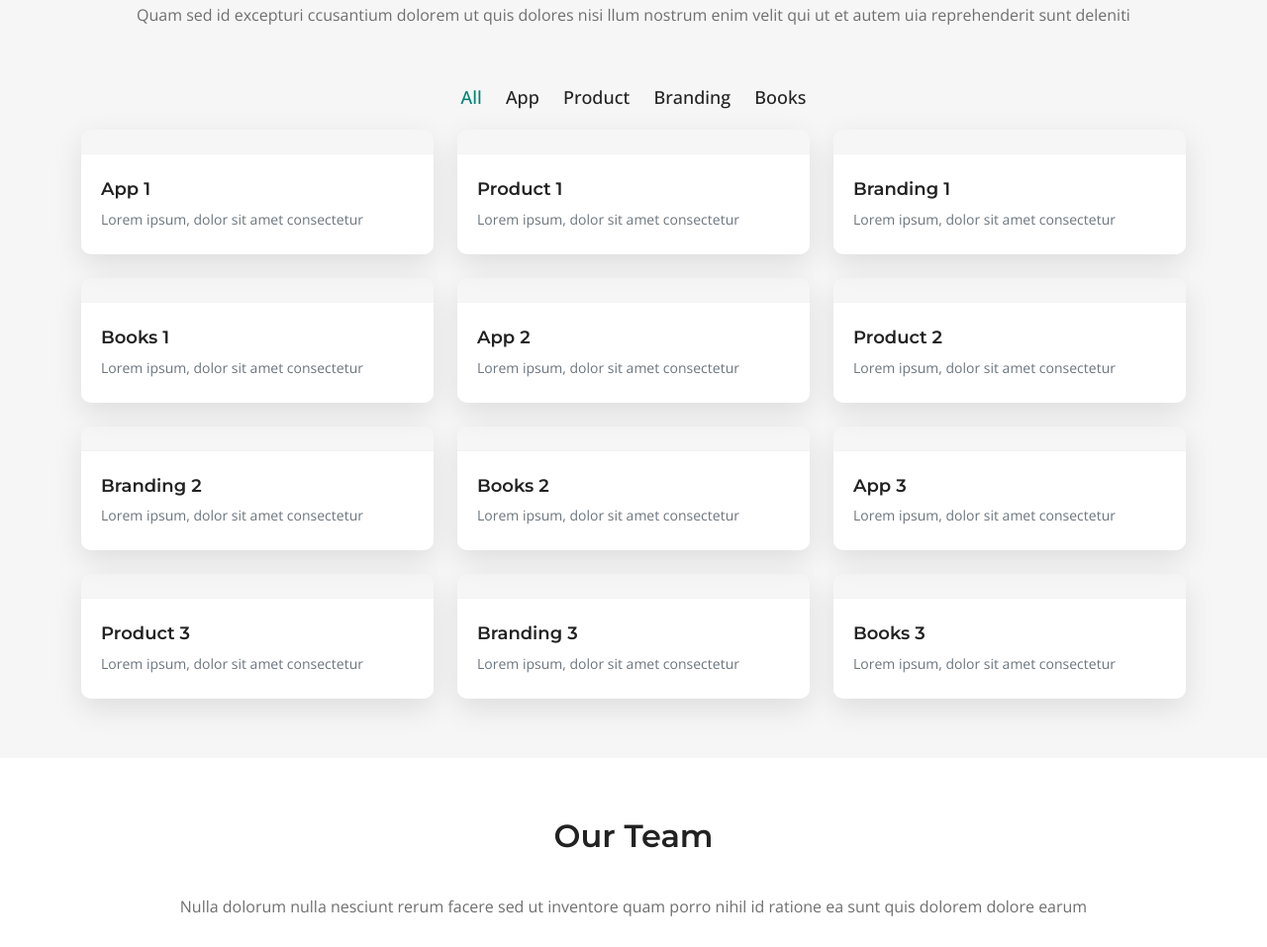
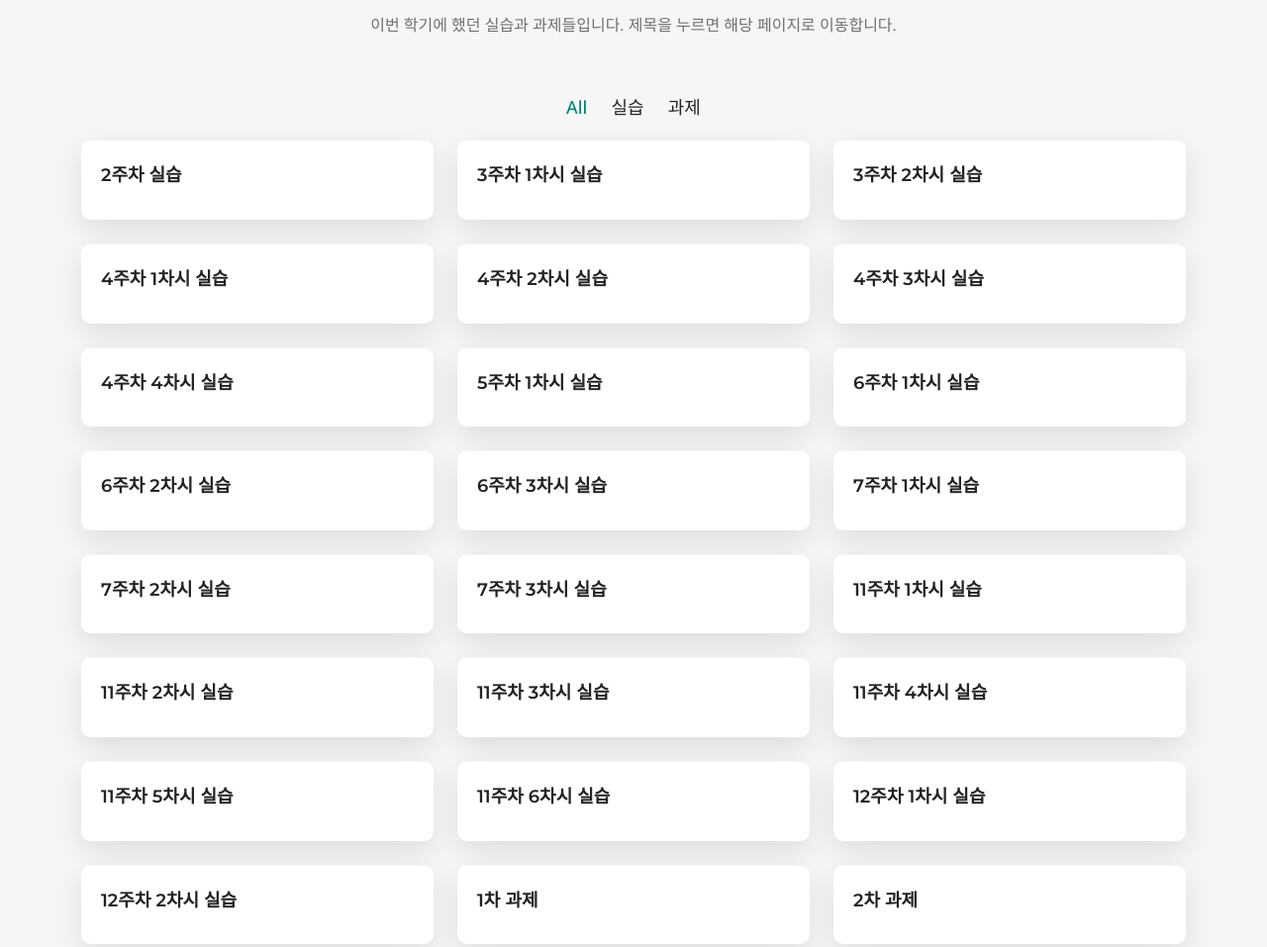
Before and after one commit to 20210861/home, a plain HTML site: page index.html in a window 1280 px wide. Shown: the part 3261-4218 px from the top of the page at 99% size. Drawn offline with nearby package versions, Linux system fonts and the light colour scheme; files whose address does not match are found by name.

Commit message:
포트폴리오 메뉴 부분 commit (6)

```diff
--- a/index.html
+++ b/index.html
@@ -225,7 +225,6 @@
 
         <div class="section-header">
           <h2>취미 더 들여다 보기</h2>
-          <p>제 취미에 대해 더 자세히 들여다 보시죠!</p>
         </div>
 
         <div class="slides-3 swiper" data-aos="fade-up" data-aos-delay="100">
@@ -235,18 +234,15 @@
               <div class="testimonial-wrap">
                 <div class="testimonial-item">
                   <div class="d-flex align-items-center">
-                    <img src="assets/img/testimonials/testimonials-1.jpg" class="testimonial-img flex-shrink-0" alt="">
+                    <img src="Impact/assets/img/lp.JPG" class="testimonial-img flex-shrink-0" alt="">
                     <div>
-                      <h3>Saul Goodman</h3>
-                      <h4>Ceo &amp; Founder</h4>
-                      <div class="stars">
-                        <i class="bi bi-star-fill"></i><i class="bi bi-star-fill"></i><i class="bi bi-star-fill"></i><i class="bi bi-star-fill"></i><i class="bi bi-star-fill"></i>
-                      </div>
+                      <h3>LP 수집하기</h3>
+                      <h4>혼네 한정판 보라 lp 수집</h4>
                     </div>
                   </div>
                   <p>
                     <i class="bi bi-quote quote-icon-left"></i>
-                    Proin iaculis purus consequat sem cure digni ssim donec porttitora entum suscipit rhoncus. Accusantium quam, ultricies eget id, aliquam eget nibh et. Maecen aliquam, risus at semper.
+                    정말 구하기 어려웠고 정말 가지고 싶었던 혼네의 free love LP를 직구로 얻었던 행복한 기억!
                     <i class="bi bi-quote quote-icon-right"></i>
                   </p>
                 </div>
@@ -257,18 +253,15 @@
               <div class="testimonial-wrap">
                 <div class="testimonial-item">
                   <div class="d-flex align-items-center">
-                    <img src="assets/img/testimonials/testimonials-2.jpg" class="testimonial-img flex-shrink-0" alt="">
+                    <img src="Impact/assets/img/book2.JPG" class="testimonial-img flex-shrink-0" alt="">
                     <div>
-                      <h3>Sara Wilsson</h3>
-                      <h4>Designer</h4>
-                      <div class="stars">
-                        <i class="bi bi-star-fill"></i><i class="bi bi-star-fill"></i><i class="bi bi-star-fill"></i><i class="bi bi-star-fill"></i><i class="bi bi-star-fill"></i>
-                      </div>
+                      <h3>책 읽고 필사하기</h3>
+                      <h4>좋아하는 책의 좋아하는 구절</h4>
                     </div>
                   </div>
                   <p>
                     <i class="bi bi-quote quote-icon-left"></i>
-                    Export tempor illum tamen malis malis eram quae irure esse labore quem cillum quid cillum eram malis quorum velit fore eram velit sunt aliqua noster fugiat irure amet legam anim culpa.
+                    정상이라고 착각하는 것들에 억지로 하나를 맞췄다가 너를 영영 잃을 것 같았어. 그럴 바에야 그냥 너는 너 자체로 살아가는 게 더 맞겠다 싶었어. 배꼽이 없으면 어때. 틀린 것도 아닌데. 결국 너는 너야. 끝까지 무엇이라고 굳이 규정하지 않아도 돼.
                     <i class="bi bi-quote quote-icon-right"></i>
                   </p>
                 </div>
@@ -279,18 +272,15 @@
               <div class="testimonial-wrap">
                 <div class="testimonial-item">
                   <div class="d-flex align-items-center">
-                    <img src="assets/img/testimonials/testimonials-3.jpg" class="testimonial-img flex-shrink-0" alt="">
+                    <img src="Impact/assets/img/walk.jpg" class="testimonial-img flex-shrink-0" alt="">
                     <div>
-                      <h3>Jena Karlis</h3>
-                      <h4>Store Owner</h4>
-                      <div class="stars">
-                        <i class="bi bi-star-fill"></i><i class="bi bi-star-fill"></i><i class="bi bi-star-fill"></i><i class="bi bi-star-fill"></i><i class="bi bi-star-fill"></i>
-                      </div>
+                      <h3>산책하기</h3>
+                      <h4>경의선 숲길</h4>
                     </div>
                   </div>
                   <p>
                     <i class="bi bi-quote quote-icon-left"></i>
-                    Enim nisi quem export duis labore cillum quae magna enim sint quorum nulla quem veniam duis minim tempor labore quem eram duis noster aute amet eram fore quis sint minim.
+                    푸릇푸릇한 나무들이 주는 생명력이 정말 좋았던 봄의 순간!
                     <i class="bi bi-quote quote-icon-right"></i>
                   </p>
                 </div>
@@ -301,18 +291,15 @@
               <div class="testimonial-wrap">
                 <div class="testimonial-item">
                   <div class="d-flex align-items-center">
-                    <img src="assets/img/testimonials/testimonials-4.jpg" class="testimonial-img flex-shrink-0" alt="">
+                    <img src="Impact/assets/img/yosigo.jpg" class="testimonial-img flex-shrink-0" alt="">
                     <div>
-                      <h3>Matt Brandon</h3>
-                      <h4>Freelancer</h4>
-                      <div class="stars">
-                        <i class="bi bi-star-fill"></i><i class="bi bi-star-fill"></i><i class="bi bi-star-fill"></i><i class="bi bi-star-fill"></i><i class="bi bi-star-fill"></i>
-                      </div>
+                      <h3>전시회 관람하기</h3>
+                      <h4>요시고 사진전</h4>
                     </div>
                   </div>
                   <p>
                     <i class="bi bi-quote quote-icon-left"></i>
-                    Fugiat enim eram quae cillum dolore dolor amet nulla culpa multos export minim fugiat minim velit minim dolor enim duis veniam ipsum anim magna sunt elit fore quem dolore.
+                    여름이 아니었지만 사진전의 사진만으로 이미 완연한 여름의 순간에 초대된 것 같았던 기억!
                     <i class="bi bi-quote quote-icon-right"></i>
                   </p>
                 </div>
@@ -323,18 +310,15 @@
               <div class="testimonial-wrap">
                 <div class="testimonial-item">
                   <div class="d-flex align-items-center">
-                    <img src="assets/img/testimonials/testimonials-5.jpg" class="testimonial-img flex-shrink-0" alt="">
+                    <img src="Impact/assets/img/val.JPG" class="testimonial-img flex-shrink-0" alt="">
                     <div>
-                      <h3>John Larson</h3>
-                      <h4>Entrepreneur</h4>
-                      <div class="stars">
-                        <i class="bi bi-star-fill"></i><i class="bi bi-star-fill"></i><i class="bi bi-star-fill"></i><i class="bi bi-star-fill"></i><i class="bi bi-star-fill"></i>
-                      </div>
+                      <h3>게임하기</h3>
+                      <h4>발로란트</h4>
                     </div>
                   </div>
                   <p>
                     <i class="bi bi-quote quote-icon-left"></i>
-                    Quis quorum aliqua sint quem legam fore sunt eram irure aliqua veniam tempor noster veniam enim culpa labore duis sunt culpa nulla illum cillum fugiat legam esse veniam culpa fore.
+                    저번 시즌에 열심히 게임을 해서 게임 티어를 실버 3까지 올렸었다. (티어 = 게임에서의 학점 같은 개념)
                     <i class="bi bi-quote quote-icon-right"></i>
                   </p>
                 </div>
@@ -354,7 +338,7 @@
 
         <div class="section-header">
           <h2>Portfolio</h2>
-          <p>Quam sed id excepturi ccusantium dolorem ut quis dolores nisi llum nostrum enim velit qui ut et autem uia reprehenderit sunt deleniti</p>
+          <p>이번 학기에 했던 실습과 과제들입니다. 제목을 누르면 해당 페이지로 이동합니다.</p>
         </div>
 
         <div class="portfolio-isotope" data-portfolio-filter="*" data-portfolio-layout="masonry" data-portfolio-sort="original-order" data-aos="fade-up" data-aos-delay="100">
@@ -362,10 +346,8 @@
           <div>
             <ul class="portfolio-flters">
               <li data-filter="*" class="filter-active">All</li>
-              <li data-filter=".filter-app">App</li>
-              <li data-filter=".filter-product">Product</li>
-              <li data-filter=".filter-branding">Branding</li>
-              <li data-filter=".filter-books">Books</li>
+              <li data-filter=".filter-app">실습</li>
+              <li data-filter=".filter-product">과제</li>
             </ul><!-- End Portfolio Filters -->
           </div>
 
@@ -373,128 +355,214 @@
 
             <div class="col-xl-4 col-md-6 portfolio-item filter-app">
               <div class="portfolio-wrap">
-                <a href="assets/img/portfolio/app-1.jpg" data-gallery="portfolio-gallery-app" class="glightbox"><img src="assets/img/portfolio/app-1.jpg" class="img-fluid" alt=""></a>
                 <div class="portfolio-info">
-                  <h4><a href="portfolio-details.html" title="More Details">App 1</a></h4>
-                  <p>Lorem ipsum, dolor sit amet consectetur</p>
+                  <h4><a href="https://20210861.github.io/home/lab/week2_1" title="More Details">2주차 실습</a></h4>
+                </div>
+              </div>
+            </div><!-- End Portfolio Item -->
+
+            <div class="col-xl-4 col-md-6 portfolio-item filter-app">
+              <div class="portfolio-wrap">
+                <div class="portfolio-info">
+                  <h4><a href="https://20210861.github.io/home/lab/week3_1" title="More Details">3주차 1차시 실습</a></h4>
+                </div>
+              </div>
+            </div><!-- End Portfolio Item -->
+
+            <div class="col-xl-4 col-md-6 portfolio-item filter-app">
+              <div class="portfolio-wrap">
+                <div class="portfolio-info">
+                  <h4><a href="https://20210861.github.io/home/lab/week3_2" title="More Details">3주차 2차시 실습</a></h4>
+                </div>
+              </div>
+            </div><!-- End Portfolio Item -->
+
+            <div class="col-xl-4 col-md-6 portfolio-item filter-app">
+              <div class="portfolio-wrap">
+                <div class="portfolio-info">
+                  <h4><a href="https://20210861.github.io/home/lab/week4_1" title="More Details">4주차 1차시 실습</a></h4>
+                </div>
+              </div>
+            </div><!-- End Portfolio Item -->
+
+            <div class="col-xl-4 col-md-6 portfolio-item filter-app">
+              <div class="portfolio-wrap">
+                <div class="portfolio-info">
+                  <h4><a href="https://20210861.github.io/home/lab/week4_2" title="More Details">4주차 2차시 실습</a></h4>
+                </div>
+              </div>
+            </div><!-- End Portfolio Item -->
+
+            <div class="col-xl-4 col-md-6 portfolio-item filter-app">
+              <div class="portfolio-wrap">
+                <div class="portfolio-info">
+                  <h4><a href="https://20210861.github.io/home/lab/week4_3" title="More Details">4주차 3차시 실습</a></h4>
+                </div>
+              </div>
+            </div><!-- End Portfolio Item -->
+
+            <div class="col-xl-4 col-md-6 portfolio-item filter-app">
+              <div class="portfolio-wrap">
+                <div class="portfolio-info">
+                  <h4><a href="https://20210861.github.io/home/lab/week4_4" title="More Details">4주차 4차시 실습</a></h4>
+                </div>
+              </div>
+            </div><!-- End Portfolio Item -->
+
+            <div class="col-xl-4 col-md-6 portfolio-item filter-app">
+              <div class="portfolio-wrap">
+                <div class="portfolio-info">
+                  <h4><a href="https://20210861.github.io/home/lab/week5_1" title="More Details">5주차 1차시 실습</a></h4>
+                </div>
+              </div>
+            </div><!-- End Portfolio Item -->
+
+            <div class="col-xl-4 col-md-6 portfolio-item filter-app">
+              <div class="portfolio-wrap">
+                <div class="portfolio-info">
+                  <h4><a href="https://20210861.github.io/home/lab/week6_1" title="More Details">6주차 1차시 실습</a></h4>
+                </div>
+              </div>
+            </div><!-- End Portfolio Item -->
+
+            <div class="col-xl-4 col-md-6 portfolio-item filter-app">
+              <div class="portfolio-wrap">
+                <div class="portfolio-info">
+                  <h4><a href="https://20210861.github.io/home/lab/week6_2" title="More Details">6주차 2차시 실습</a></h4>
+                </div>
+              </div>
+            </div><!-- End Portfolio Item -->
+
+            <div class="col-xl-4 col-md-6 portfolio-item filter-app">
+              <div class="portfolio-wrap">
+                <div class="portfolio-info">
+                  <h4><a href="https://20210861.github.io/home/lab/week6_3" title="More Details">6주차 3차시 실습</a></h4>
+                </div>
+              </div>
+            </div><!-- End Portfolio Item -->
+
+            <div class="col-xl-4 col-md-6 portfolio-item filter-app">
+              <div class="portfolio-wrap">
+                <div class="portfolio-info">
+                  <h4><a href="https://20210861.github.io/home/lab/week7_1" title="More Details">7주차 1차시 실습</a></h4>
+                </div>
+              </div>
+            </div><!-- End Portfolio Item -->
+
+            <div class="col-xl-4 col-md-6 portfolio-item filter-app">
+              <div class="portfolio-wrap">
+                <div class="portfolio-info">
+                  <h4><a href="https://20210861.github.io/home/lab/week7_2" title="More Details">7주차 2차시 실습</a></h4>
+                </div>
+              </div>
+            </div><!-- End Portfolio Item -->
+
+            <div class="col-xl-4 col-md-6 portfolio-item filter-app">
+              <div class="portfolio-wrap">
+                <div class="portfolio-info">
+                  <h4><a href="https://20210861.github.io/home/lab/week7_3" title="More Details">7주차 3차시 실습</a></h4>
+                </div>
+              </div>
+            </div><!-- End Portfolio Item -->
+
+            <div class="col-xl-4 col-md-6 portfolio-item filter-app">
+              <div class="portfolio-wrap">
+                <div class="portfolio-info">
+                  <h4><a href="https://20210861.github.io/home/lab/week11_1" title="More Details">11주차 1차시 실습</a></h4>
+                </div>
+              </div>
+            </div><!-- End Portfolio Item -->
+
+            <div class="col-xl-4 col-md-6 portfolio-item filter-app">
+              <div class="portfolio-wrap">
+                <div class="portfolio-info">
+                  <h4><a href="https://20210861.github.io/home/lab/week11_2" title="More Details">11주차 2차시 실습</a></h4>
+                </div>
+              </div>
+            </div><!-- End Portfolio Item -->
+
+            <div class="col-xl-4 col-md-6 portfolio-item filter-app">
+              <div class="portfolio-wrap">
+                <div class="portfolio-info">
+                  <h4><a href="https://20210861.github.io/home/lab/week11_3" title="More Details">11주차 3차시 실습</a></h4>
+                </div>
+              </div>
+            </div><!-- End Portfolio Item -->
+
+            <div class="col-xl-4 col-md-6 portfolio-item filter-app">
+              <div class="portfolio-wrap">
+                <div class="portfolio-info">
+                  <h4><a href="https://20210861.github.io/home/lab/week11_4" title="More Details">11주차 4차시 실습</a></h4>
+                </div>
+              </div>
+            </div><!-- End Portfolio Item -->
+
+            <div class="col-xl-4 col-md-6 portfolio-item filter-app">
+              <div class="portfolio-wrap">
+                <div class="portfolio-info">
+                  <h4><a href="https://20210861.github.io/home/lab/wee11_5" title="More Details">11주차 5차시 실습</a></h4>
+                </div>
+              </div>
+            </div><!-- End Portfolio Item -->
+
+            <div class="col-xl-4 col-md-6 portfolio-item filter-app">
+              <div class="portfolio-wrap">
+                <div class="portfolio-info">
+                  <h4><a href="https://20210861.github.io/home/lab/week11_6" title="More Details">11주차 6차시 실습</a></h4>
+                </div>
+              </div>
+            </div><!-- End Portfolio Item -->
+
+            <div class="col-xl-4 col-md-6 portfolio-item filter-app">
+              <div class="portfolio-wrap">
+                <div class="portfolio-info">
+                  <h4><a href="https://20210861.github.io/home/lab/week12_1" title="More Details">12주차 1차시 실습</a></h4>
+                </div>
+              </div>
+            </div><!-- End Portfolio Item -->
+
+            <div class="col-xl-4 col-md-6 portfolio-item filter-app">
+              <div class="portfolio-wrap">
+                <div class="portfolio-info">
+                  <h4><a href="https://20210861.github.io/home/lab/week12_2" title="More Details">12주차 2차시 실습</a></h4>
                 </div>
               </div>
             </div><!-- End Portfolio Item -->
 
             <div class="col-xl-4 col-md-6 portfolio-item filter-product">
               <div class="portfolio-wrap">
-                <a href="assets/img/portfolio/product-1.jpg" data-gallery="portfolio-gallery-app" class="glightbox"><img src="assets/img/portfolio/product-1.jpg" class="img-fluid" alt=""></a>
                 <div class="portfolio-info">
-                  <h4><a href="portfolio-details.html" title="More Details">Product 1</a></h4>
-                  <p>Lorem ipsum, dolor sit amet consectetur</p>
-                </div>
-              </div>
-            </div><!-- End Portfolio Item -->
-
-            <div class="col-xl-4 col-md-6 portfolio-item filter-branding">
-              <div class="portfolio-wrap">
-                <a href="assets/img/portfolio/branding-1.jpg" data-gallery="portfolio-gallery-app" class="glightbox"><img src="assets/img/portfolio/branding-1.jpg" class="img-fluid" alt=""></a>
-                <div class="portfolio-info">
-                  <h4><a href="portfolio-details.html" title="More Details">Branding 1</a></h4>
-                  <p>Lorem ipsum, dolor sit amet consectetur</p>
-                </div>
-              </div>
-            </div><!-- End Portfolio Item -->
-
-            <div class="col-xl-4 col-md-6 portfolio-item filter-books">
-              <div class="portfolio-wrap">
-                <a href="assets/img/portfolio/books-1.jpg" data-gallery="portfolio-gallery-app" class="glightbox"><img src="assets/img/portfolio/books-1.jpg" class="img-fluid" alt=""></a>
-                <div class="portfolio-info">
-                  <h4><a href="portfolio-details.html" title="More Details">Books 1</a></h4>
-                  <p>Lorem ipsum, dolor sit amet consectetur</p>
-                </div>
-              </div>
-            </div><!-- End Portfolio Item -->
-
-            <div class="col-xl-4 col-md-6 portfolio-item filter-app">
-              <div class="portfolio-wrap">
-                <a href="assets/img/portfolio/app-2.jpg" data-gallery="portfolio-gallery-app" class="glightbox"><img src="assets/img/portfolio/app-2.jpg" class="img-fluid" alt=""></a>
-                <div class="portfolio-info">
-                  <h4><a href="portfolio-details.html" title="More Details">App 2</a></h4>
-                  <p>Lorem ipsum, dolor sit amet consectetur</p>
+                  <h4><a href="https://20210861.github.io/home/reports/report_1" title="More Details">1차 과제</a></h4>
                 </div>
               </div>
             </div><!-- End Portfolio Item -->
 
             <div class="col-xl-4 col-md-6 portfolio-item filter-product">
               <div class="portfolio-wrap">
-                <a href="assets/img/portfolio/product-2.jpg" data-gallery="portfolio-gallery-app" class="glightbox"><img src="assets/img/portfolio/product-2.jpg" class="img-fluid" alt=""></a>
                 <div class="portfolio-info">
-                  <h4><a href="portfolio-details.html" title="More Details">Product 2</a></h4>
-                  <p>Lorem ipsum, dolor sit amet consectetur</p>
-                </div>
-              </div>
-            </div><!-- End Portfolio Item -->
-
-            <div class="col-xl-4 col-md-6 portfolio-item filter-branding">
-              <div class="portfolio-wrap">
-                <a href="assets/img/portfolio/branding-2.jpg" data-gallery="portfolio-gallery-app" class="glightbox"><img src="assets/img/portfolio/branding-2.jpg" class="img-fluid" alt=""></a>
-                <div class="portfolio-info">
-                  <h4><a href="portfolio-details.html" title="More Details">Branding 2</a></h4>
-                  <p>Lorem ipsum, dolor sit amet consectetur</p>
-                </div>
-              </div>
-            </div><!-- End Portfolio Item -->
-
-            <div class="col-xl-4 col-md-6 portfolio-item filter-books">
-              <div class="portfolio-wrap">
-                <a href="assets/img/portfolio/books-2.jpg" data-gallery="portfolio-gallery-app" class="glightbox"><img src="assets/img/portfolio/books-2.jpg" class="img-fluid" alt=""></a>
-                <div class="portfolio-info">
-                  <h4><a href="portfolio-details.html" title="More Details">Books 2</a></h4>
-                  <p>Lorem ipsum, dolor sit amet consectetur</p>
-                </div>
-              </div>
-            </div><!-- End Portfolio Item -->
-
-            <div class="col-xl-4 col-md-6 portfolio-item filter-app">
-              <div class="portfolio-wrap">
-                <a href="assets/img/portfolio/app-3.jpg" data-gallery="portfolio-gallery-app" class="glightbox"><img src="assets/img/portfolio/app-3.jpg" class="img-fluid" alt=""></a>
-                <div class="portfolio-info">
-                  <h4><a href="portfolio-details.html" title="More Details">App 3</a></h4>
-                  <p>Lorem ipsum, dolor sit amet consectetur</p>
+                  <h4><a href="https://20210861.github.io/home/reports/report_2" title="More Details">2차 과제</a></h4>
                 </div>
               </div>
             </div><!-- End Portfolio Item -->
 
             <div class="col-xl-4 col-md-6 portfolio-item filter-product">
               <div class="portfolio-wrap">
-                <a href="assets/img/portfolio/product-3.jpg" data-gallery="portfolio-gallery-app" class="glightbox"><img src="assets/img/portfolio/product-3.jpg" class="img-fluid" alt=""></a>
                 <div class="portfolio-info">
-                  <h4><a href="portfolio-details.html" title="More Details">Product 3</a></h4>
-                  <p>Lorem ipsum, dolor sit amet consectetur</p>
+                  <h4><a href="https://20210861.github.io/home/reports/report_3" title="More Details">3차 과제</a></h4>
                 </div>
               </div>
             </div><!-- End Portfolio Item -->
 
-            <div class="col-xl-4 col-md-6 portfolio-item filter-branding">
+            <div class="col-xl-4 col-md-6 portfolio-item filter-product">
               <div class="portfolio-wrap">
-                <a href="assets/img/portfolio/branding-3.jpg" data-gallery="portfolio-gallery-app" class="glightbox"><img src="assets/img/portfolio/branding-3.jpg" class="img-fluid" alt=""></a>
                 <div class="portfolio-info">
-                  <h4><a href="portfolio-details.html" title="More Details">Branding 3</a></h4>
-                  <p>Lorem ipsum, dolor sit amet consectetur</p>
-                </div>
-              </div>
-            </div><!-- End Portfolio Item -->
-
-            <div class="col-xl-4 col-md-6 portfolio-item filter-books">
-              <div class="portfolio-wrap">
-                <a href="assets/img/portfolio/books-3.jpg" data-gallery="portfolio-gallery-app" class="glightbox"><img src="assets/img/portfolio/books-3.jpg" class="img-fluid" alt=""></a>
-                <div class="portfolio-info">
-                  <h4><a href="portfolio-details.html" title="More Details">Books 3</a></h4>
-                  <p>Lorem ipsum, dolor sit amet consectetur</p>
+                  <h4><a href="https://20210861.github.io/home/reports/report_4" title="More Details">4차 과제</a></h4>
                 </div>
               </div>
             </div><!-- End Portfolio Item -->
 
           </div><!-- End Portfolio Container -->
-
         </div>
-
       </div>
     </section><!-- End Portfolio Section -->
 
```
